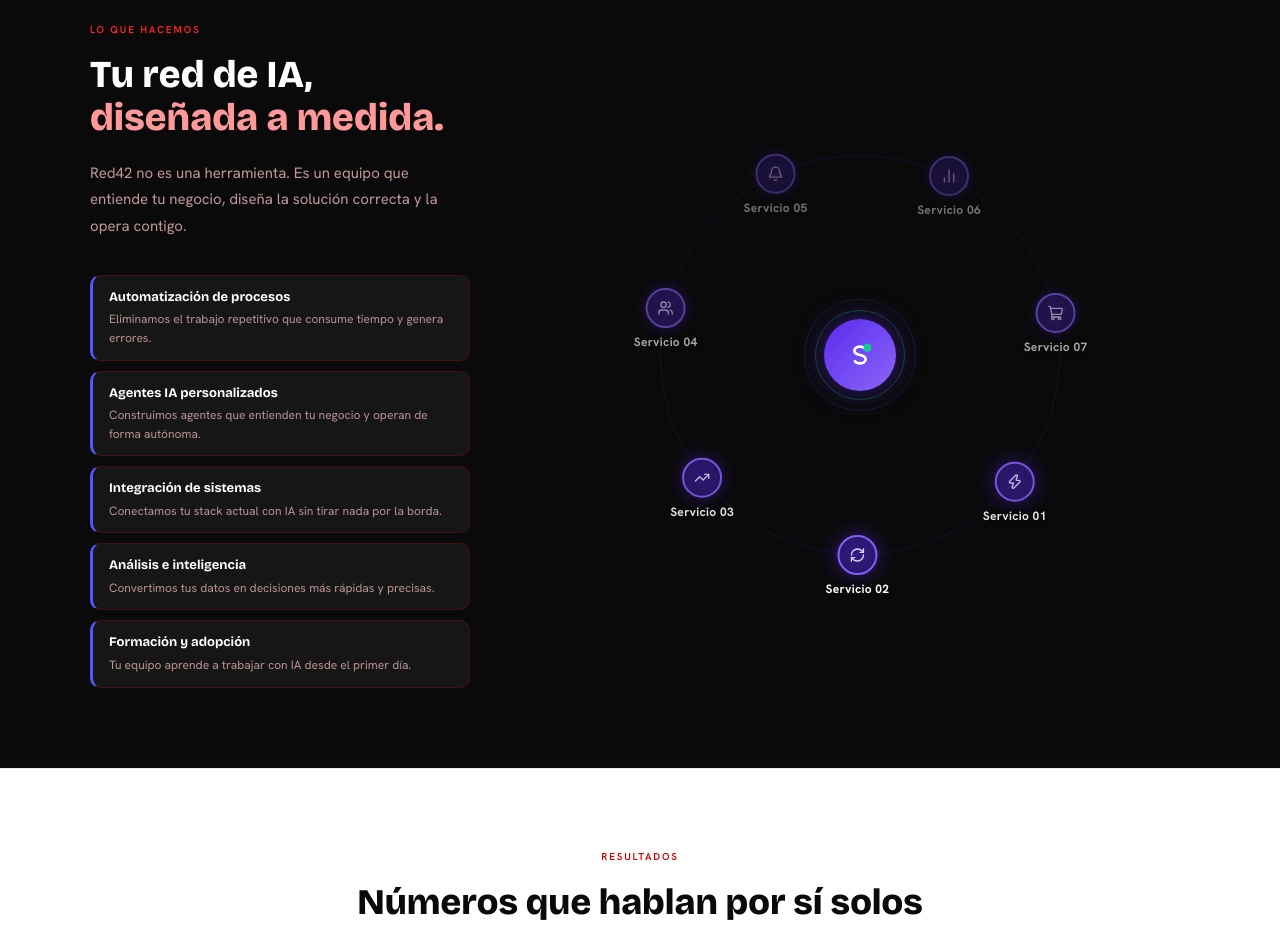
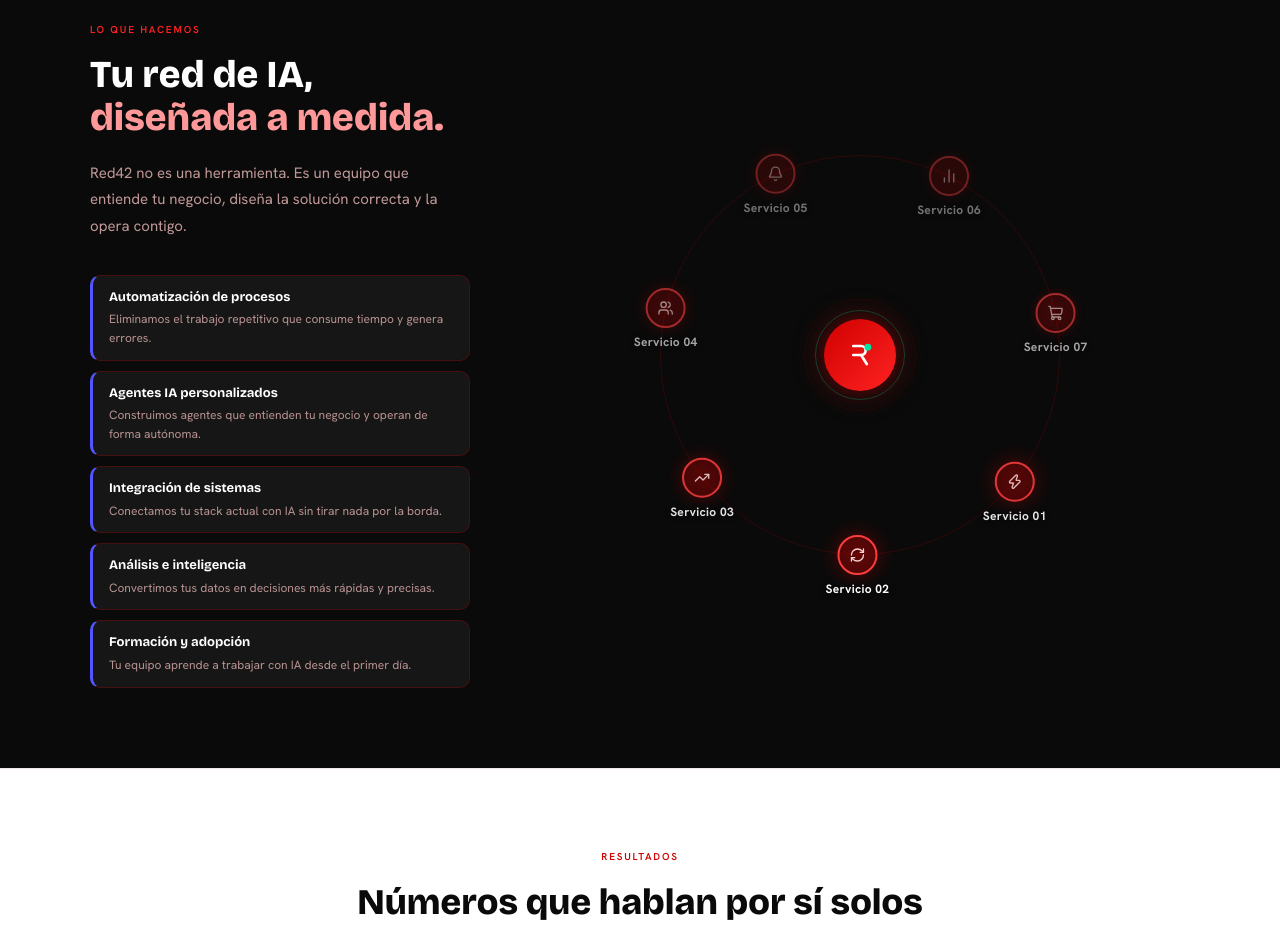
Before and after one commit to infobynodo-hue/red42, a Next.js app: page / in a window 1280 px wide. Shown: the part 1920-2847 px from the top of the page. Built offline with nearby package versions, Linux system fonts and the light colour scheme.

Commit message:
Rebrand RadialOrbitalTimeline to red/white/black palette

```diff
--- a/src/components/ui/radial-orbital-timeline.tsx
+++ b/src/components/ui/radial-orbital-timeline.tsx
@@ -99,8 +99,8 @@
   };
 
   const getStatusStyles = (status: TimelineItem["status"]) => {
-    if (status === "completed") return "text-white bg-[#5B2BEF] border-[#5B2BEF]";
-    if (status === "in-progress") return "text-[#5B2BEF] bg-white border-[#5B2BEF]";
+    if (status === "completed") return "text-white bg-[#D00000] border-[#D00000]";
+    if (status === "in-progress") return "text-[#D00000] bg-white border-[#D00000]";
     return "text-white/70 bg-white/10 border-white/20";
   };
 
@@ -114,21 +114,29 @@
       <div className="relative w-full max-w-4xl h-full flex items-center justify-center">
         <div className="absolute w-full h-full flex items-center justify-center" ref={orbitRef}>
 
-          {/* Centro orbital — isotipo Surtia */}
+          {/* Centro — logo Red42 */}
           <div className="absolute flex items-center justify-center z-10" style={{ width: 72, height: 72 }}>
-            <div className="absolute rounded-full animate-ping" style={{ width: 90, height: 90, border: "1.5px solid rgba(16,204,140,.5)", opacity: 0.6 }} />
-            <div className="absolute rounded-full animate-ping" style={{ width: 112, height: 112, border: "1.5px solid rgba(139,102,247,.4)", opacity: 0.35, animationDelay: "0.7s" }} />
-            <div className="rounded-full flex items-center justify-center" style={{ width: 72, height: 72, background: "linear-gradient(135deg,#5B2BEF,#8B66F7)", boxShadow: "0 0 28px rgba(91,43,239,.5)" }}>
-              {/* Isotipo — recuadro con S y punto verde */}
+            {/* Ping rings */}
+            <div className="absolute rounded-full animate-ping" style={{ width: 90, height: 90, border: "1.5px solid rgba(0,229,160,.45)", opacity: 0.55 }} />
+            <div className="absolute rounded-full animate-ping" style={{ width: 112, height: 112, border: "1.5px solid rgba(208,0,0,.35)", opacity: 0.3, animationDelay: "0.7s" }} />
+            {/* Nodo central */}
+            <div className="rounded-full flex items-center justify-center" style={{ width: 72, height: 72, background: "linear-gradient(135deg,#D00000,#FF2222)", boxShadow: "0 0 28px rgba(208,0,0,.55)" }}>
               <svg width="36" height="36" viewBox="0 0 32 32" fill="none">
-                <path d="M20.5 10.5C20.5 10.5 19 8.5 16 8.5C13 8.5 11 10.2 11 12.3C11 14.4 12.5 15.3 16 16C19.5 16.7 21 17.7 21 19.8C21 21.9 19 23.5 16 23.5C13 23.5 11.5 21.5 11.5 21.5" stroke="white" strokeWidth="2.4" strokeLinecap="round" strokeLinejoin="round" fill="none" />
-                <circle cx="22.5" cy="9.5" r="3.5" fill="#10CC8C" />
+                <path
+                  d="M10 8h7a4 4 0 0 1 0 8h-7M17 16l5 8"
+                  stroke="white"
+                  strokeWidth="2.4"
+                  strokeLinecap="round"
+                  strokeLinejoin="round"
+                  fill="none"
+                />
+                <circle cx="23" cy="9" r="3" fill="#00E5A0" />
               </svg>
             </div>
           </div>
 
           {/* Órbita */}
-          <div className="absolute rounded-full" style={{ width: 400, height: 400, border: "1px solid rgba(91,43,239,.15)" }} />
+          <div className="absolute rounded-full" style={{ width: 400, height: 400, border: "1px solid rgba(208,0,0,.18)" }} />
 
           {timelineData.map((item, index) => {
             const pos = calculateNodePosition(index, timelineData.length);
@@ -153,7 +161,7 @@
                 <div
                   className={`absolute rounded-full ${isPulsing ? "animate-pulse" : ""}`}
                   style={{
-                    background: "radial-gradient(circle, rgba(91,43,239,.25) 0%, transparent 70%)",
+                    background: "radial-gradient(circle, rgba(208,0,0,.22) 0%, transparent 70%)",
                     width: item.energy * 0.4 + 40,
                     height: item.energy * 0.4 + 40,
                     left: -(item.energy * 0.4 + 40 - 40) / 2,
@@ -165,9 +173,9 @@
                 <div
                   className={`w-10 h-10 rounded-full flex items-center justify-center border-2 transition-all duration-300 ${isExpanded ? "scale-150" : ""}`}
                   style={{
-                    background: isExpanded ? "#5B2BEF" : isRelated ? "rgba(91,43,239,.6)" : "rgba(91,43,239,.35)",
-                    borderColor: isExpanded ? "#10CC8C" : isRelated ? "#C9B8FF" : "#8B66F7",
-                    boxShadow: isExpanded ? "0 0 20px rgba(91,43,239,.7)" : isRelated ? "0 0 10px rgba(201,184,255,.3)" : "0 0 8px rgba(91,43,239,.25)",
+                    background: isExpanded ? "#D00000" : isRelated ? "rgba(208,0,0,.55)" : "rgba(208,0,0,.28)",
+                    borderColor: isExpanded ? "#00E5A0" : isRelated ? "#FF9999" : "#FF4444",
+                    boxShadow: isExpanded ? "0 0 20px rgba(208,0,0,.65)" : isRelated ? "0 0 10px rgba(255,100,100,.3)" : "0 0 8px rgba(208,0,0,.2)",
                   }}
                 >
                   <Icon size={16} color="#ffffff" />
@@ -181,7 +189,7 @@
                     left: "50%",
                     transform: "translateX(-50%)",
                     color: "#ffffff",
-                    textShadow: "0 1px 6px rgba(0,0,0,.8)",
+                    textShadow: "0 1px 6px rgba(0,0,0,.9)",
                     scale: isExpanded ? "1.15" : "1",
                   }}
                 >
@@ -190,8 +198,19 @@
 
                 {/* Card expandida */}
                 {isExpanded && (
-                  <Card className="absolute w-64 overflow-visible" style={{ top: 72, left: "50%", transform: "translateX(-50%)", background: "rgba(26,17,64,.95)", border: "1px solid rgba(91,43,239,.4)", backdropFilter: "blur(16px)", boxShadow: "0 8px 32px rgba(91,43,239,.25)" }}>
-                    <div className="absolute -top-3 left-1/2 -translate-x-1/2 w-px h-3" style={{ background: "rgba(91,43,239,.5)" }} />
+                  <Card
+                    className="absolute w-64 overflow-visible"
+                    style={{
+                      top: 72,
+                      left: "50%",
+                      transform: "translateX(-50%)",
+                      background: "rgba(10,10,10,.96)",
+                      border: "1px solid rgba(208,0,0,.35)",
+                      backdropFilter: "blur(16px)",
+                      boxShadow: "0 8px 32px rgba(208,0,0,.2)",
+                    }}
+                  >
+                    <div className="absolute -top-3 left-1/2 -translate-x-1/2 w-px h-3" style={{ background: "rgba(208,0,0,.5)" }} />
                     <CardHeader className="pb-2">
                       <div className="flex justify-between items-center">
                         <Badge className={`px-2 text-xs ${getStatusStyles(item.status)}`}>
@@ -200,22 +219,22 @@
                       </div>
                       <CardTitle className="text-sm mt-2 text-white">{item.title}</CardTitle>
                     </CardHeader>
-                    <CardContent className="text-xs" style={{ color: "rgba(201,184,255,.85)" }}>
+                    <CardContent className="text-xs" style={{ color: "rgba(255,200,200,.85)" }}>
                       <p>{item.content}</p>
-                      <div className="mt-4 pt-3" style={{ borderTop: "1px solid rgba(91,43,239,.2)" }}>
+                      <div className="mt-4 pt-3" style={{ borderTop: "1px solid rgba(208,0,0,.2)" }}>
                         <div className="flex justify-between items-center text-xs mb-1">
                           <span className="flex items-center gap-1" style={{ color: "rgba(255,255,255,.6)" }}>
                             <Zap size={10} /> Impacto
                           </span>
-                          <span style={{ color: "#C9B8FF", fontFamily: "monospace" }}>{item.energy}%</span>
+                          <span style={{ color: "#FF9999", fontFamily: "monospace" }}>{item.energy}%</span>
                         </div>
-                        <div className="w-full h-1 rounded-full overflow-hidden" style={{ background: "rgba(91,43,239,.2)" }}>
-                          <div className="h-full rounded-full" style={{ width: `${item.energy}%`, background: "linear-gradient(to right, #5B2BEF, #C9B8FF)" }} />
+                        <div className="w-full h-1 rounded-full overflow-hidden" style={{ background: "rgba(208,0,0,.2)" }}>
+                          <div className="h-full rounded-full" style={{ width: `${item.energy}%`, background: "linear-gradient(to right, #D00000, #FF9999)" }} />
                         </div>
                       </div>
                       {item.relatedIds.length > 0 && (
-                        <div className="mt-4 pt-3" style={{ borderTop: "1px solid rgba(91,43,239,.2)" }}>
-                          <div className="flex items-center mb-2 gap-1" style={{ color: "rgba(201,184,255,.7)" }}>
+                        <div className="mt-4 pt-3" style={{ borderTop: "1px solid rgba(208,0,0,.2)" }}>
+                          <div className="flex items-center mb-2 gap-1" style={{ color: "rgba(255,200,200,.7)" }}>
                             <Link size={10} />
                             <span className="text-xs uppercase tracking-wider">Relacionado con</span>
                           </div>
@@ -228,11 +247,11 @@
                                   variant="outline"
                                   size="sm"
                                   className="flex items-center h-6 px-2 py-0 text-xs rounded-md"
-                                  style={{ border: "1px solid rgba(91,43,239,.4)", background: "transparent", color: "rgba(201,184,255,.8)" }}
+                                  style={{ border: "1px solid rgba(208,0,0,.4)", background: "transparent", color: "rgba(255,200,200,.8)" }}
                                   onClick={(e) => { e.stopPropagation(); toggleItem(relId); }}
                                 >
                                   {rel?.title}
-                                  <ArrowRight size={8} className="ml-1" style={{ color: "rgba(201,184,255,.6)" }} />
+                                  <ArrowRight size={8} className="ml-1" style={{ color: "rgba(255,150,150,.6)" }} />
                                 </Button>
                               );
                             })}
```
